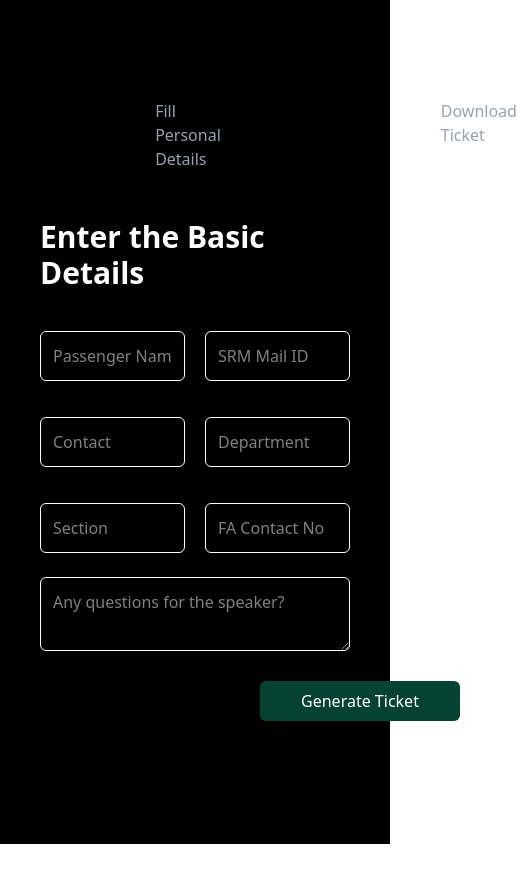
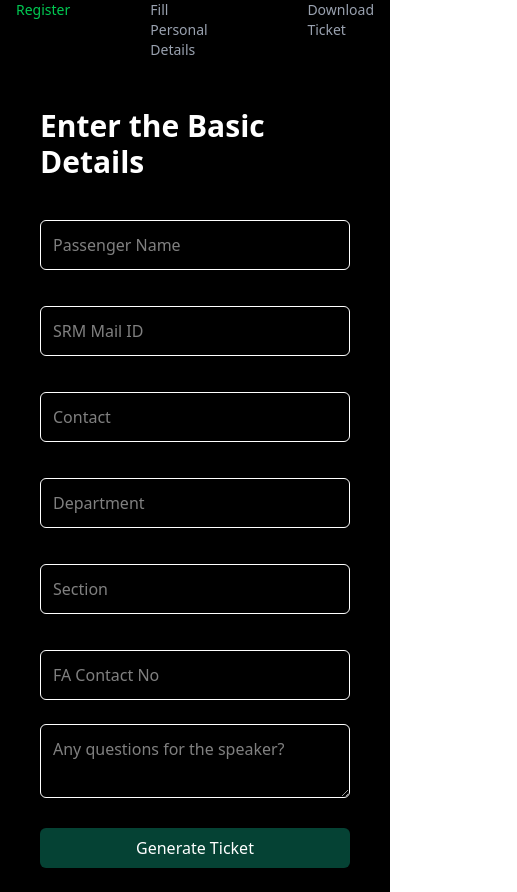
Before and after one commit to Pulkit173/ticket_generator, a React (Vite) app: page / in a window 390 px wide. Shown: the whole page, 517 px wide, since content can reach past the window. Before the commit the page ends 844 px from the top, so only its background shows below. Built offline with nearby package versions, Linux system fonts and the light colour scheme.

Commit message:
first commit

```diff
--- a/src/App.tsx
+++ b/src/App.tsx
@@ -28,13 +28,12 @@ function TicketGenerator() {
     Name: "",
     faContact: "",
     question: "",
+  });
 
-  });
-  const handleInputChange = (e: React.ChangeEvent<HTMLInputElement | HTMLTextAreaElement>) => {
+  const handleInputChange = (e) => {
     const { name, value } = e.target;
     setFormData({ ...formData, [name]: value });
   };
-
 
   const handleNextStep = () => {
     if (step === 1) setStep(2);
@@ -47,7 +46,7 @@ function TicketGenerator() {
   return (
     <div className="min-h-screen bg-black text-white flex flex-col items-center justify-center px-4">
       {/* Navigation Steps */}
-      <div className="flex space-x-55 mb-6 text-m text-gray-400">
+      <div className="flex space-x-20 mb-6 text-sm text-gray-400">
         <span className={step === 1 ? "text-green-500" : ""}>Register</span>
         <span className={step === 2 ? "text-green-500" : ""}>
           Fill Personal Details
@@ -63,8 +62,7 @@ function TicketGenerator() {
             Enter the Basic Details
           </h2>
           <form className="space-y-6">
-            <div className="grid grid-cols-2 gap-5">
-
+            <div className="grid grid-cols-1 md:grid-cols-2 gap-5">
               <input
                 type="text"
                 name="passenger"
@@ -79,7 +77,7 @@ function TicketGenerator() {
                 placeholder="SRM Mail ID"
                 value={formData.email}
                 onChange={handleInputChange}
-          className="w-full  bg-black border border-white mt-4 p-3 rounded-md text-white"
+                className="w-full bg-black border border-white mt-4 p-3 rounded-md text-white"
               />
               <input
                 type="text"
@@ -122,22 +120,25 @@ function TicketGenerator() {
               className="w-full bg-black border border-white p-3 rounded-md text-white"
             ></textarea>
           </form>
+          <div className="flex justify-center mt-6">
             <button
               onClick={handleNextStep}
-            className="w-50 mt-6 bg-[#054234] py-2 ml-55 rounded-md hover:bg-green-700"
+              className="w-full md:w-60 bg-[#054234] py-2 rounded-md hover:bg-green-700"
             >
               Generate Ticket
             </button>
+          </div>
         </div>
       )}
 
       {/* Step 2: Boarding Pass Preview */}
       {step === 2 && (
-        <div className="relative w-[350px] h-[455px] bg-white rounded-xl  text-gray-800 text-xs uppercase mx-auto my-6">
+        <div className="w-full max-w-[350px] mx-auto my-6">
+          <div className="relative h-[455px] bg-white rounded-xl text-gray-800 text-xs uppercase">
             {/* Header */}
             <header className="bg-gradient-to-b from-gray-800 to-gray-700 p-3 flex justify-between items-center text-white">
               <img
-              src="https://s3-alpha-sig.figma.com/img/c64c/8948/b0d57ef03e84484835d5a2bc1f5a2116?Expires=1739145600&Key-Pair-Id=APKAQ4GOSFWCVNEHN3O4&Signature=lWRgc4wdnJgj2psXf2k2g9m2aM-0O3EyIn17WoCeD~vWuTZ8F5uAJUdUmxalFV4Kj1OAyQfsVE4FefB~Bxub6O1cJH5vdKiKygjBOBmvxWYW2JMvRO3-d9GQ-zX4tNnbVUZgtFNgtpo3i1SMlc9gQZO4XLIgtiqPyqCLC8byDis6hPwJt-teWKHhcXqKiEt-Q2P~ctV44Qt5XYNDSk4fucuSvlL0vnu6lkPHqwLdr8HbnVR-rsLaJxU2MqKrnsyzqU~aO2b3uE3tjaXWMvxH8NRj8d8Yt4ZP0pGzLIEbiZZvvqs31X5jrOoL510c5bJCjMNJXN7~pZC0iRYw9QWFSQ__" // Replace with the actual path to your image
+                src="https://s3-alpha-sig.figma.com/img/c64c/8948/b0d57ef03e84484835d5a2bc1f5a2116?Expires=1739145600&Key-Pair-Id=APKAQ4GOSFWCVNEHN3O4&Signature=lWRgc4wdnJgj2psXf2k2g9m2aM-0O3EyIn17WoCeD~vWuTZ8F5uAJUdUmxalFV4Kj1OAyQfsVE4FefB~Bxub6O1cJH5vdKiKygjBOBmvxWYW2JMvRO3-d9GQ-zX4tNnbVUZgtFNgtpo3i1SMlc9gQZO4XLIgtiqPyqCLC8byDis6hPwJt-teWKHhcXqKiEt-Q2P~ctV44Qt5XYNDSk4fucuSvlL0vnu6lkPHqwLdr8HbnVR-rsLaJxU2MqKrnsyzqU~aO2b3uE3tjaXWMvxH8NRj8d8Yt4ZP0pGzLIEbiZZvvqs31X5jrOoL510c5bJCjMNJXN7~pZC0iRYw9QWFSQ__"
                 alt="Logo"
                 className="w-16 h-8 object-contain"
               />
@@ -234,26 +235,25 @@ function TicketGenerator() {
               </div>
             </section>
           </div>
-      )}
-
-      {/* Download Button */}
-      {step === 2 && (
           <div className="mt-6 text-center">
             <button
               onClick={handleDownload}
-            className="w-60 bg-[#054234] py-2 rounded-md hover:bg-green-700"
+              className="w-full md:w-80 bg-[#054234] py-3 rounded-md hover:bg-green-700 text-lg"
             >
               Download Ticket
             </button>
+          </div>
         </div>
       )}
 
       {/* Step 3: Confirmation */}
       {step === 3 && (
         <div className="w-full max-w-2xl p-6 rounded-lg shadow-lg text-center text-white">
-          <h2 className="text-3xl font-semibold mb-6">Ticket</h2>
-          <div className="text-[#054234] text-6xl ml-70 mb-10 mt-10">
+          <h2 className="text-3xl font-semibold ">Ticket</h2>
+          <div className="flex justify-center items-center h-34">
+            <div className="text-[#054234] text-6xl">
               <FaCheckCircle />
+            </div>
           </div>
           <p className="text-lg mb-4">Your ticket has been downloaded!</p>
           <p className="text-gray-400 mb-6">
```
Also changed, not shown: 1 other file (tests, documents, lock files or other folders). Lines whose indentation alone changed are shown as unchanged.
